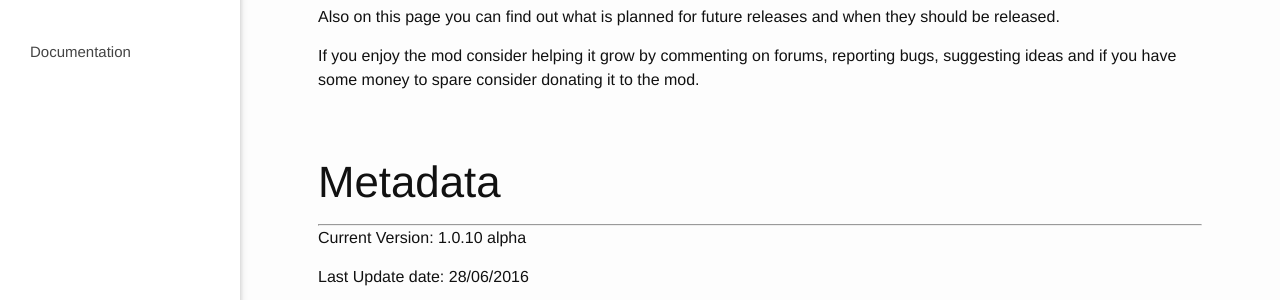
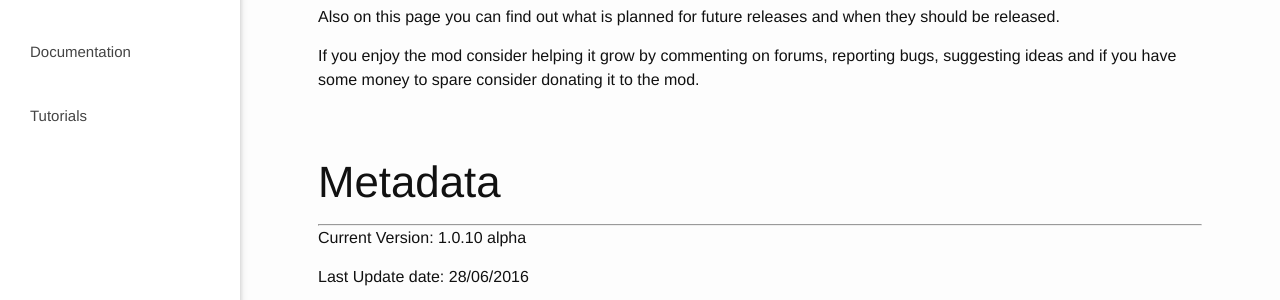
Before and after one commit to marcel0ll/CustomItems, a Jekyll site: the page built from index.html, in a window 1280 px wide. Shown: the part 318-618 px from the top of the page. Built offline with Jekyll 4.4.1, drawn with Linux system fonts in a browser that asks for light colours; nearby versions of some CDN libraries.

Commit message:
Add files via upload

```diff
--- a/_includes/header.html
+++ b/_includes/header.html
@@ -39,20 +39,20 @@
                 <li class="bold"><a class="collapsible-header  waves-effect waves-teal"> Documentation </a>
                     <div class="collapsible-body" style="">
                         <ul>
-                            <li><a href="{{ " /documentation/readme " | prepend: site.baseurl }}">READ ME!!!</a></li>
-                            <li><a href="{{ " /documentation/calculations " | prepend: site.baseurl }}">Calculations</a></li>
-                            <li><a href="{{ " /documentation/configFiles " | prepend: site.baseurl }}">Config files</a></li>
+                            <li><a href="{{ " /documentation/getting_started_info " | prepend: site.baseurl }}">Getting Started Info</a></li>
+                            <li><a href="{{ " /documentation/blocks " | prepend: site.baseurl }}">Blocks</a></li>
+                            <li><a href="{{ " /documentation/customization " | prepend: site.baseurl }}">Customization</a></li>
                             <li><a href="{{ " /documentation/items " | prepend: site.baseurl }}">Items</a></li>
-                            <li><a href="{{ " /documentation/blocks " | prepend: site.baseurl }}">Blocks</a></li>
+                            <li><a href="{{ " /documentation/misc " | prepend: site.baseurl }}">Misc</a></li>
                             <li><a href="{{ " /documentation/oreGen " | prepend: site.baseurl }}">Ore gen</a></li>
-                            <li><a href="{{ " /documentation/misc " | prepend: site.baseurl }}">Misc</a></li>
-                            <li><a href="{{ " /documentation/customization " | prepend: site.baseurl }}">Customization</a></li>
-                            <li></li>
+                        </ul>
 
-                        </ul>
                     </div>
                 </li>
             </ul>
         </li>
+        <li class="bold">
+            <a href="{{ " /tutorials/index " | prepend: site.baseurl }}">Tutorials</a>
+        </li>
     </ul>
 </header>
```
